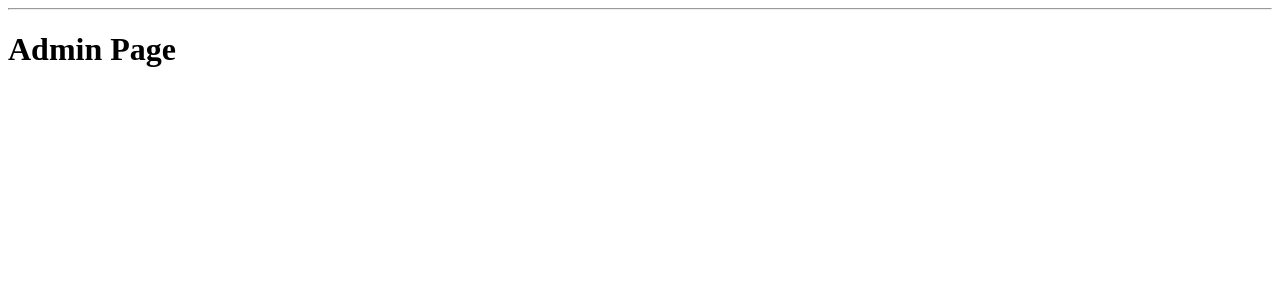
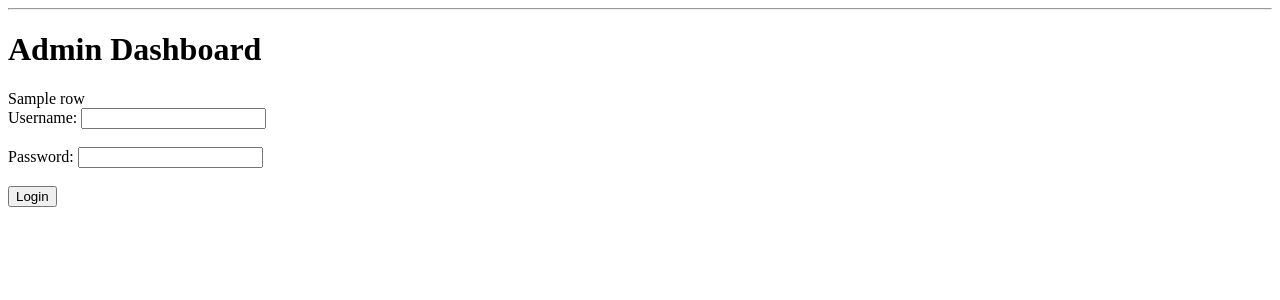
Before and after one commit to DukeMinty/4320_FinalProject, a Flask app: template templates/admin.html in a window 1280 px wide. Shown: the part 63-363 px from the top of the page. Run offline with Flask 3, Linux system fonts and the light colour scheme; the template is opened without the code that fills it: most values are stand-ins (such as "Sample title", 1, 10 or a date in 2020).

Commit message:
Added login function and chart display

```diff
--- a/app.py
+++ b/app.py
@@ -1,19 +1,50 @@
 import sqlite3
 from flask import Flask, render_template, request, url_for, flash, redirect, abort
+import chart
 ##Some of these imports may be unecessary
 
 app = Flask(__name__)
 app.config["DEBUG"] = True
 app.config['SECRET_KEY'] = 'your secret key'
 
+def get_db_connection():
+    conn = sqlite3.connect('reservations.db')
+    conn.row_factory = sqlite3.Row
+    return conn
+
+def get_chart():
+    return chart.make_chart()
+
+def get_admins():
+    conn = get_db_connection()
+    admins = conn.execute('SELECT * FROM admins').fetchall()
+    conn.close()
+    return admins
+
 @app.route('/')
 def index():
 
     return render_template('index.html')
 
-@app.route('/admin')
+@app.route('/admin', methods=('GET', 'POST'))
 def admin():
-    return render_template('admin.html')
+
+    chart = None
+
+    if request.method == 'POST':
+        username = request.form['username']
+        password = request.form['password']
+
+        conn = get_db_connection()
+        admin = conn.execute('SELECT * FROM admins WHERE username = ? AND password = ?', (username, password)).fetchone()
+        conn.close()
+
+        if admin is None:
+            flash('Invalid credentials. Please try again.')
+        else:
+            chart = get_chart()
+
+    return render_template('admin.html', chart=chart)
 
 @app.route('/reservations')
 def reservations():
--- a/templates/admin.html
+++ b/templates/admin.html
@@ -3,5 +3,21 @@
 {% block title %} Admin {% endblock %}
 
 {% block content %}
-    <h1>Admin Page</h1>
+    <h1>Admin Dashboard</h1>
+    <div>
+        {% if chart %}
+            {% for row in chart %}
+                {{ row }}<br>
+            {% endfor %}
+        {% endif %}
+    </div>
+    <div>
+        <form method="post" action="{{ url_for('admin') }}">
+            <label for="username">Username:</label>
+            <input type="text" id="username" name="username"><br><br>
+            <label for="password">Password:</label>
+            <input type="password" id="password" name="password"><br><br>
+            <button type="submit">Login</button>
+        </form>
+    </div>
 {% endblock %}
```
Also changed, not shown: chart.py (added, +21 -0 lines).
